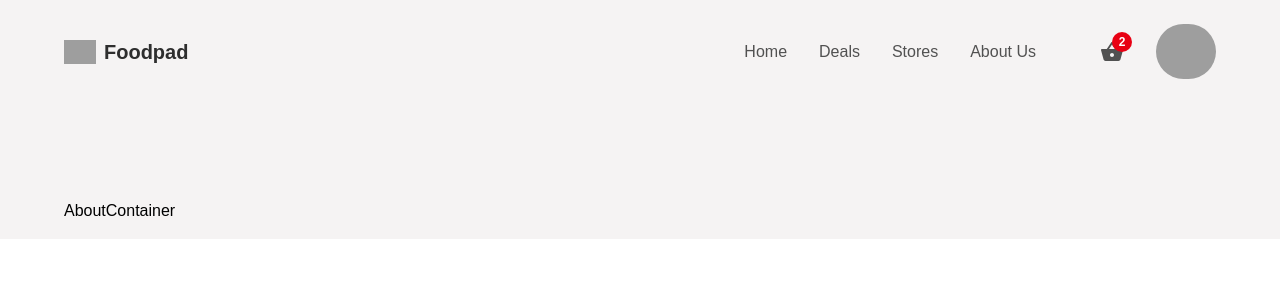
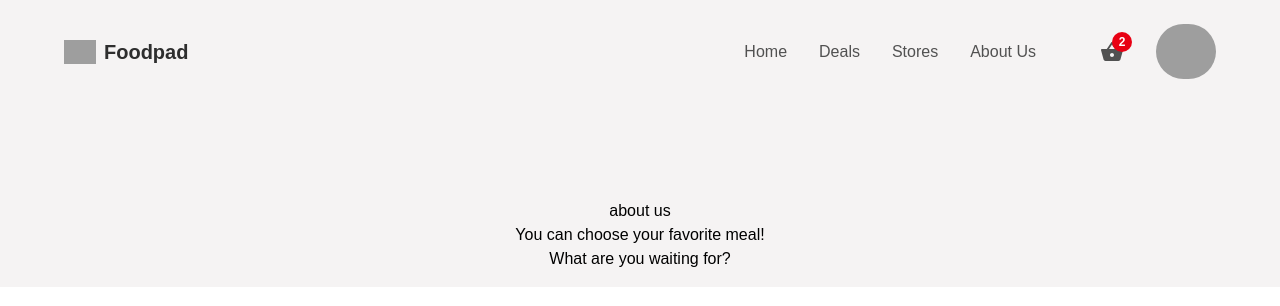
Before and after one commit to shironeF/majorproject2, a React (Create React App) app: page /About in a window 1280 px wide. Shown: the top 306 px of the page. Built offline with nearby package versions, Linux system fonts and the light colour scheme; grey boxes are pictures that could not be loaded.

Commit message:
about us

```diff
--- a/src/components/AboutContainer.jsx
+++ b/src/components/AboutContainer.jsx
@@ -2,9 +2,18 @@ import React from 'react'
 
 const AboutContainer = () => {
     return (
-        //Your Code for About will begin here
-        <div>AboutContainer</div>
+
+        <section>
+        <center>
+        <div>about us</div>
+        <div>You can choose your favorite meal!</div>
+        <div>What are you waiting for?</div>
+        </center>
+        </section>
+
+
     )
+
 }
 
 export default AboutContainer
```
